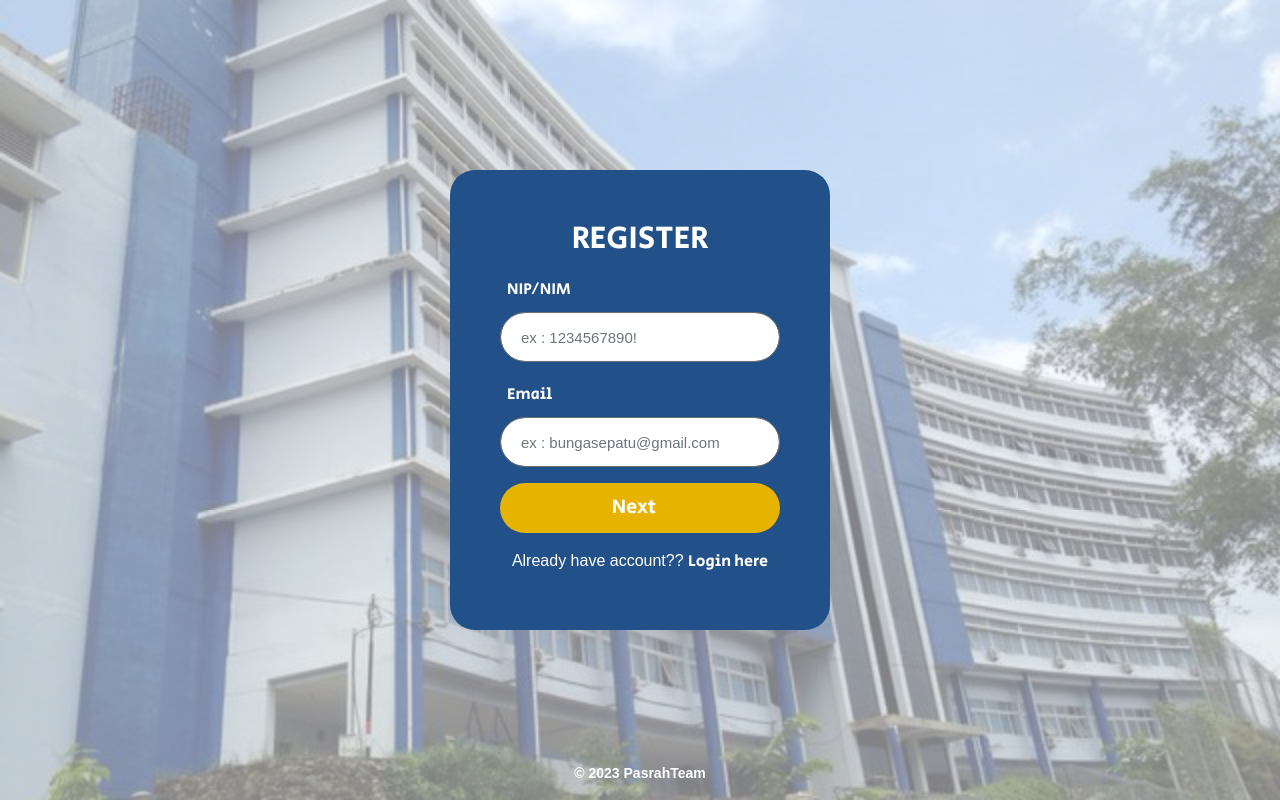
After one commit to Gin-Arata/pasrahTeam-inventory2G, a PHP site: page /Register.php in a window 1280 px wide. The commit adds this page. Run offline with PHP 8.4, Linux system fonts and the light colour scheme; some libraries are stand-ins or nearby versions.

Commit message:
login page & regis

```diff
--- /dev/null
+++ b/Register.php
@@ -0,0 +1,90 @@
+<!DOCTYPE html>
+<html lang="en">
+
+<head>
+    <meta charset="UTF-8">
+    <meta name="viewport" content="width=device-width, initial-scale=1">
+    <title>Register Form</title>
+    <link rel="stylesheet" href="https://maxcdn.bootstrapcdn.com/bootstrap/4.0.0/css/bootstrap.min.css">
+    <link href="https://fonts.googleapis.com/css2?family=Secular+One&display=swap" rel="stylesheet">
+    <link rel="stylesheet" href="style.css">
+</head>
+
+<body>
+    <div class="background-web"></div>
+    <div class="container">
+        <form id="Form1" method="POST" action="">
+            <h3>REGISTER</h3>
+            <label>NIP/NIM</label>
+            <div class="form-group form-field">
+                <input type="text" class="form-control" id="nomor-induk" placeholder="ex : 1234567890!" required>
+            </div>
+            <label>Email</label>
+            <div class="form-group form-field">
+                <input type="email" class="form-control" id="email" placeholder="ex : bungasepatu@gmail.com" required>
+            </div>
+            <div class="form-group form-field">
+                <input type="button" class="btn btn-primary btn-block" id="Next1" value="Next" title="Next">
+            </div>
+            <div class="link">Already have account?? <a href="login.php" title="Login">Login here</a></div>
+        </form>
+
+        <form id="Form2" method="POST" action="">
+            <h3>REGISTER</h3>
+            <label>Password</label>
+            <div class="form-group form-field">
+                <input type="password" class="form-control" id="password" placeholder="ex : polinemajos!" required>
+            </div>
+            <label>Confirm Password</label>
+            <div class="form-group form-field">
+                <input type="password" class="form-control" id="password" placeholder="ex : polinemajos!" required>
+            </div>
+            <div class="form-group form-field">
+                <input type="button" class="btn btn-primary btn-block" id="Back1" value="Back" title="Back">
+                <input type="submit" class="btn btn-primary btn-block" id="Submit" value="Submit" title="Register">
+            </div>
+            <div class="link">Already have account?? <a href="login.php" title="Login">Login here</a></div>
+        </form>
+        <!-- <div class="step-row">
+            <div id="progress"></div>
+            <div class="step-col"><small>Step 1</small></div>
+            <div class="step-col"><small>Step 2</small></div>
+            <div class="step-col"><small>Step 3</small></div>
+        </div> -->
+    </div>
+    <footer class="copyright">
+        <p>&copy; 2023 PasrahTeam</p>
+    </footer>
+    <script>
+        var Form1 = document.getElementById("Form1");
+        var Form2 = document.getElementById("Form2");
+
+        var Next1 = document.getElementById("Next1");
+        var Back1 = document.getElementById("Back1");
+        var Submit = document.getElementById("Submit");
+
+        // var progress = document.getElementById("progress");
+
+        Next1.onclick = function () {
+            Form1.style.left = "-450px";
+            Form2.style.left = "40px";
+            // progress.style.width = "240px";
+        }
+        Back1.onclick = function () {
+            Form1.style.left = "40px";
+            Form2.style.left = "450px";
+            // progress.style.width = "120px";
+        }
+        Submit.onclick = function () {
+            alert("Anda berhasil membuat akun");
+            header("Location: login.php");
+        }
+    </script>
+    <!-- </div> -->
+    <!-- Bootstrap JS and Popper.js -->
+    <script src="https://code.jquery.com/jquery-3.2.1.slim.min.js"></script>
+    <script src="https://cdnjs.cloudflare.com/ajax/libs/popper.js/1.12.9/umd/popper.min.js"></script>
+    <script src="https://maxcdn.bootstrapcdn.com/bootstrap/4.0.0/js/bootstrap.min.js"></script>
+</body>
+
+</html>
--- a/style.css
+++ b/style.css
@@ -1,18 +1,12 @@
 * {
     margin: 0;
     padding: 0;
-    box-sizing: border-box;
-    font-family: 'Secular One', sans-serif;
+    font-family: sans-serif;
 }
 
-/*
-.outer {
-    background-color: white;
-} */
-
-.bg {
-    background: url(img/gedungJTI.jpg) no-repeat center center fixed;
-    /* opacity: 70%; */
+/* background edit */
+.background-web {
+    background: url("img/gedungJTI.jpg") no-repeat center center fixed;
     background-size: cover;
     position: absolute;
     width: 100%;
@@ -23,44 +17,68 @@
     align-items: center;
     opacity: 50%;
 }
-.wrapper {
+/* end of background edit */
+
+/* box (biru) edit */
+.container{
+    width: 380px;
+    height: 460px;
+    align-content: center;
+    border-radius: 25px;
+    position: relative;
+    overflow: hidden;
     position: absolute;
     top: 50%;
     left: 50%;
     transform: translate(-50%, -50%);
-    width: 350px;
-    border-radius: 20px;
     background-color: #225189;
-    opacity: 100%;
-    /* box-shadow: 1px 1px 15px 15px rgba(0, 0, 0, 0.5); */
 }
-.form-title {
-    font-size: 35px;
-    font-weight: 500;
+/* end of box (biru) edit */
+
+/* heading dalam box edit */
+h3 {
+    margin-top: 0px;
     text-align: center;
-    line-height: 100px;
+    margin-bottom: 15px;
     color: white;
-    user-select: none;
-    border-radius: 15px 15px 0 0;
-    /* background: #12c2e9; */
-    /* fallback for old browsers */
-    /* background: -webkit-linear-gradient(to right, #f64f59, #c471ed, #12c2e9); */
-    /* background: linear-gradient(to right, #f64f59, #c471ed, #12c2e9); */
+    font-family: 'Secular One', sans-serif;
+    font-size: 2rem;
 }
-.number, .password{
-    margin-bottom: 15px;
+/* end of edit heading */
+
+/* form edit */
+.container form{
+    width: 280px;
+    position: absolute;
+    top: 50px;
+    left: 50px;
+    transition: 0.5s;
 }
-.wrapper>form {
+/* end of form edit */
+
+/* edit input */
+input{
+    width: 100%;
     padding: 20px 40px 30px 30px;
+    margin: 5px 0;
+    border: 0;
+    outline: none;
+    background: transparent;
 }
-.wrapper>form>.form-field {
-    height: 50px;
-    width: 100%;
-    margin-top: 0px;
-    position: relative;
+/* end of edit input */
+
+/* edit label (nip/nim, password dll) */
+label {
+    font-family: 'Secular One';
+    margin-bottom: 5px;
+    margin-top: 5px;
+    margin-left: 7px;
+    color: white;
 }
+/* end of edit label */
 
-.wrapper>form .form-field>input {
+/* edit tampilan input */
+.container>form .form-field>input {
     height: 100%;
     width: 100%;
     outline: none;
@@ -68,32 +86,28 @@
     padding-left: 20px;
     border: 1px solid rgb(110, 110, 110);
     border-radius: 25px;
-    font-family: Arial, Helvetica, sans-serif;
     font-size: 15px;
 }
+/* end of tampilan input */
 
-.wrapper>form .form-field>input:focus {
-    border-color: #1030d3;
+/* edit lebar bubble input */
+.container>form>.form-field {
+    height: 50px;
+    width: 100%;
+    margin-top: 0px;
+    position: relative;
 }
+/* end of edit lebar bubble input */
 
-.wrapper>form>.form-field label {
-    position: absolute;
-    top: 50%;
-    left: 20px;
-    color: #6d6d6d;
-    font-weight: 400;
-    font-size: 20px;
-    pointer-events: none;
-    transform: translateY(-50%);
+/* edit focus in input */
+.container>form .form-field>input:focus {
+    border-color: whitesmoke;
 }
+/* end of edit focus in input */
 
-form>.form-field>input:focus~label {
-    top: 0%;
-    font-size: 20px;
-    border-color: #052fff;
-}
-
-form>.form-field>input[type="submit"] {
+/* edit button (input) */
+form>.form-field>input[type="button"],
+form>.form-field>input[type="submit"]{
     color: #fff;
     border: none;
     padding-left: 0;
@@ -102,19 +116,18 @@ form>.form-field>input[type="submit"] {
     cursor: pointer;
     background: #E5B300;
     font-family: 'Secular One', sans-serif;
-    /* fallback for old browsers */
-    /* background: -webkit-linear-gradient(to right, #052fff, , #12c2e9);
-    background: linear-gradient(to right, #f64f59, #c471ed, #12c2e9); */
 }
+/* end of edit button */
 
-form>.form-field>input[type="submit"]:hover {
+/* edit hover button (input) */
+form>.form-field>input[type="button"]:hover,
+form>.form-field>input[type="submit"]:hover{
     background: #E5B300;
-    /* fallback for old browsers */
-    /* background: -webkit-linear-gradient(to right, #f64f5abb, #c471edb2, #12c2e9bd);
-    background: linear-gradient(to right, #f64f5abb, #c471edb2, #12c2e9bd); */
     transform: scale(1.11);
 }
+/* end of edit hover button (input) */
 
+/* edit of link */
 form>.link {
     color: white;
     margin-top: 5px;
@@ -126,8 +139,66 @@ form>.link a {
     color: white;
     font-family: 'Secular One', sans-serif;
 }
+/* end of link */
 
-label {
-    margin-left: 7px;
+/* edit footer (copyright) */
+footer {
+    font-size: 14px;
+    align-content: bottom;
+    position: absolute;
+    bottom: 0;
+    width: 100%;
+    text-align: center;
+    /* padding: 5% 0; */
     color: white;
+    font-weight: bold;
+    font-family: 'Secular One', sans-serif;
 }
+/* end of edit footer (copyright) */
+
+/* edit multi-page for register and forgot pass */
+#Form2{
+    left: 450px;
+}
+
+/* #Form3{
+    left: -450px;
+} */
+
+.step-row {
+    width: 320px;
+    height: 40px;
+    margin: 0 auto;
+    display: flex;
+    align-items: center;
+    box-shadow: 0 -1px 5px -1px #000;
+    position: relative;
+}
+
+.step-col {
+    width: 120px;
+    text-align: center;
+    color: #333;
+    position: relative;
+}
+
+#progress {
+    /* position: absolute;
+    height: 100%;
+    width: 120px;
+    background: linear-gradient(to right, #ff105f, #ffad06); */
+    transition: 1s;
+}
+
+#progress::after{
+    /* content: '';
+    height: 0;
+    width: 0;
+    border-top: 20px solid transparent;
+    border-bottom: 20px solid transparent;
+    position: absolute;
+    right: -20px;
+    top: 0;
+    border-left: 20px solid #ffad06; */
+}
+/* end of edit multi-page */
```
Also changed, not shown: login.php (+10 -10 lines), img/gedungJTI.jpg (added).
